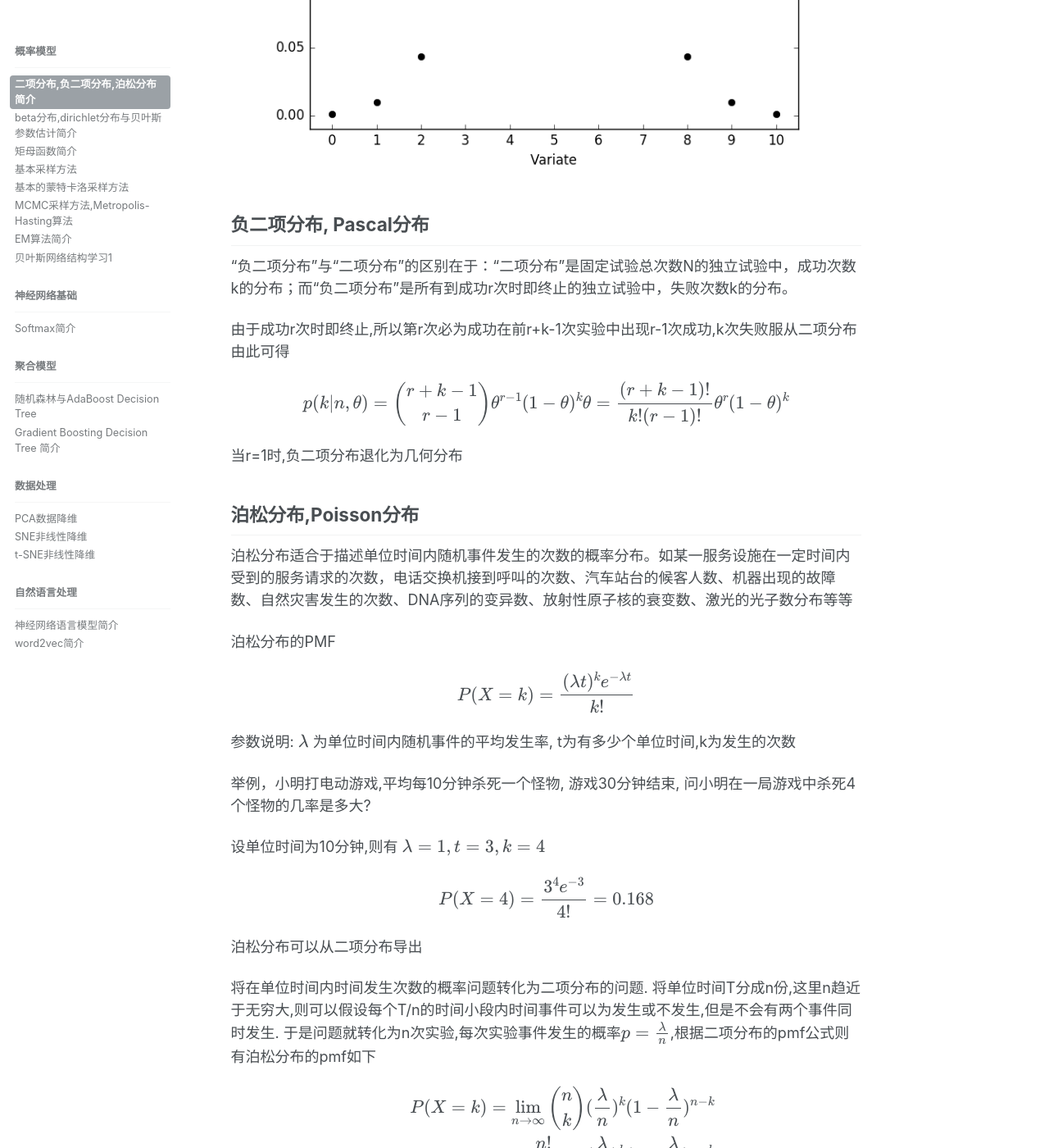
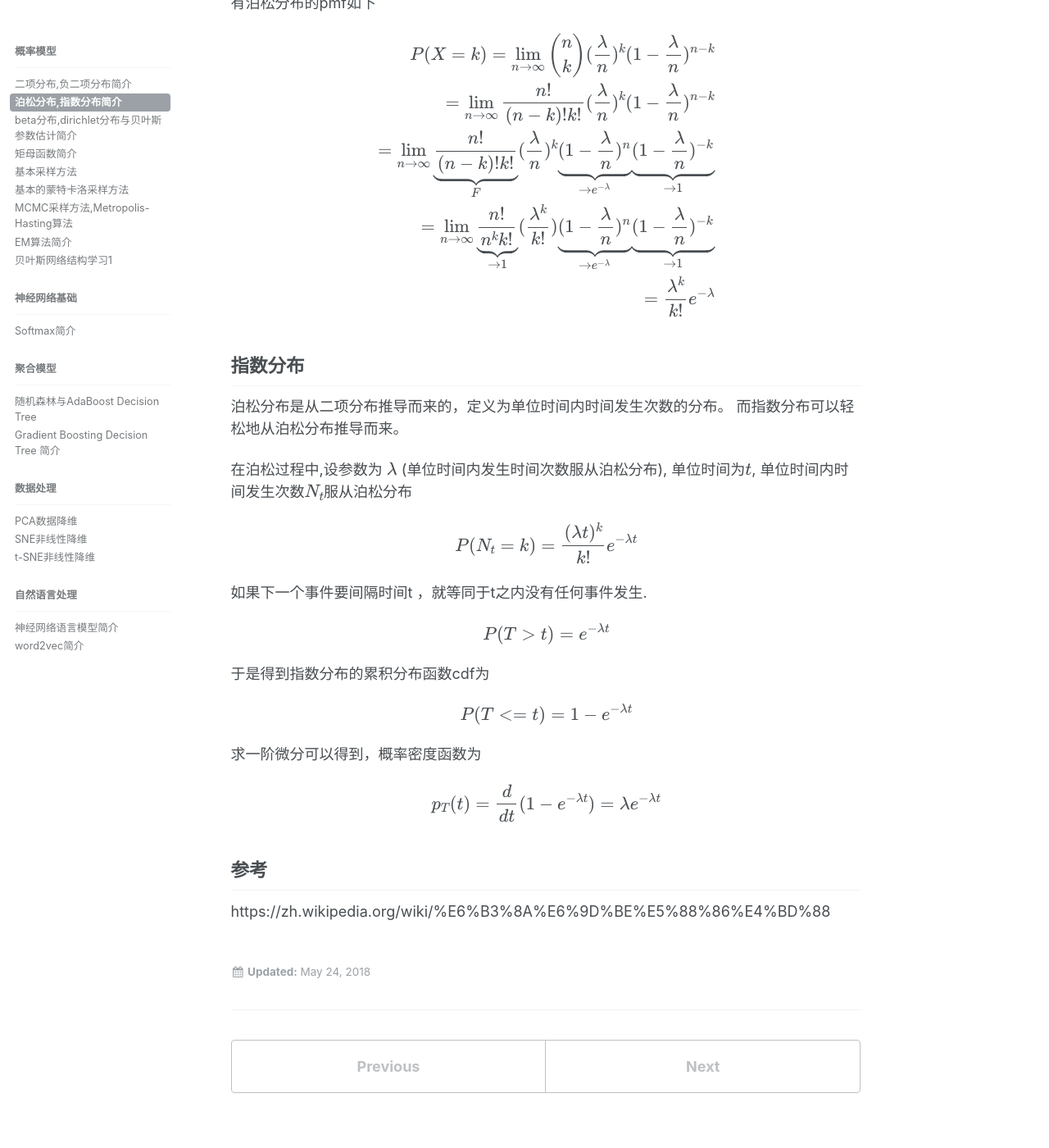
Before and after one commit to lucius-yu/lucius-yu.github.io, a Jekyll site: the page built from _docs/poisson-exponential-distribution.md, in a window 1280 px wide and 1400 px high, scrolled down 876 px. Shown: the whole window at 82% size. Built offline with Jekyll 4.4.1, drawn with Linux system fonts in a browser that asks for light colours; formulas are drawn with MathJax 3; some of the changed text lies outside the part shown.

Commit message:
refactoring on binomial-pascal-poisson-exponential distribution

```diff
--- a/_data/navigation.yml
+++ b/_data/navigation.yml
@@ -40,8 +40,10 @@ main:
 docs:
   - title: 概率模型
     children:
-      - title: "二项分布,负二项分布,泊松分布简介"
-        url: /docs/probability/BinomialPascalPoisson/
+      - title: "二项分布,负二项分布简介"
+        url: /docs/probability/BinomialPascal/
+      - title: "泊松分布,指数分布简介"
+        url: /docs/probability/PoissonExponential/
       - title: "beta分布,dirichlet分布与贝叶斯参数估计简介"
         url: /docs/probability/BaysianEstimation/
       - title: "矩母函数简介"
--- a/_docs/binomial-pascal-poisson-distribution.md
+++ b/_docs/poisson-exponential-distribution.md
@@ -1,32 +1,10 @@
 ---
-title: 二项分布,负二项分布,泊松分布简介
-permalink: /docs/probability/BinomialPascalPoisson/
-excerpt: binomial pascal poisson introduction
-created: 2017-02-14 22:50:15 +0200
+title: 泊松分布,指数分布简介
+permalink: /docs/probability/PoissonExponential/
+excerpt: poisson and exponential distribution introduction
+created: 2018-05-23 22:50:15 +0200
 ---
 
-## 二项分布
-
-对于经典的抛硬币的实验,给定$\theta$为抛硬币正面向上的概率 关于在n次实验中出现正面向上的次数为k次的二项分布的概率质量函数为
-
-$$p(k \vert n,\theta) = \dbinom{n}{k} \theta^k (1-\theta)^{(n-k)}  = \frac{n!}{k!(n-k)!} \theta^k (1-\theta)^{(n-k)} $$
-
-
-简单的理解就是n次实验中发生k次正面向上的情况一共有(n选k)种组合. 每中组合发生的概率为$\theta^k (1-\theta)^{(n-k)}$
-
-
-下图为10次实验正面向上为5次的概率质量函数
-![binomial pmf]({{ site.url}}/doc-images/machine-learning/beta-dirichlet-baysian-estimation-01.png)
-
-## 负二项分布, Pascal分布
-
-“负二项分布”与“二项分布”的区别在于：“二项分布”是固定试验总次数N的独立试验中，成功次数k的分布；而“负二项分布”是所有到成功r次时即终止的独立试验中，失败次数k的分布。
-
-由于成功r次时即终止,所以第r次必为成功在前r+k-1次实验中出现r-1次成功,k次失败服从二项分布由此可得
-
-$$p(k \vert n,\theta) = \dbinom{r+k-1}{r-1} \theta^{r-1} (1-\theta)^{k} \theta  = \frac{(r+k-1)!}{k!(r-1)!} \theta^{r} (1-\theta)^{k} $$
-
-当r=1时,负二项分布退化为几何分布
 
 ## 泊松分布,Poisson分布
 
@@ -57,6 +35,27 @@ P(X=k) = \lim_{n\to\infty} \dbinom{n}{k} (\frac{\lambda}{n})^k (1-\frac{\lambda}
 = \frac{\lambda^k}{k!}  e^{-\lambda}
 \end{aligned}$$
 
+## 指数分布
+
+泊松分布是从二项分布推导而来的，定义为单位时间内时间发生次数的分布。 而指数分布可以轻松地从泊松分布推导而来。
+
+在泊松过程中,设参数为 $\lambda$ (单位时间内发生时间次数服从泊松分布), 单位时间为$t$, 单位时间内时间发生次数$N_t$服从泊松分布
+
+$$P(N_t=k) = \frac{(\lambda t)^k}{k!}  e^{-\lambda t}$$
+
+如果下一个事件要间隔时间t ，就等同于t之内没有任何事件发生.
+
+$$ P(T>t) = e^{-\lambda t} $$
+
+于是得到指数分布的累积分布函数cdf为
+
+$$ P(T<=t) = 1-e^{-\lambda t} $$
+
+求一阶微分可以得到，概率密度函数为
+
+$$ p_T(t) = \frac {d}{dt} (1-e^{-\lambda t}) = \lambda e^{-\lambda t} $$
+
+
 ## 参考
 
 https://zh.wikipedia.org/wiki/%E6%B3%8A%E6%9D%BE%E5%88%86%E4%BD%88
```
Also changed, not shown: _docs/binomial-pascal-distribution.md (added, +29 -0 lines), _docs/mcmc-sampling-method.md (+1 -1 lines), _docs/softmax-introduction.md (+3 -3 lines), _docs/t-sne-introduction.md (+1 -1 lines).
